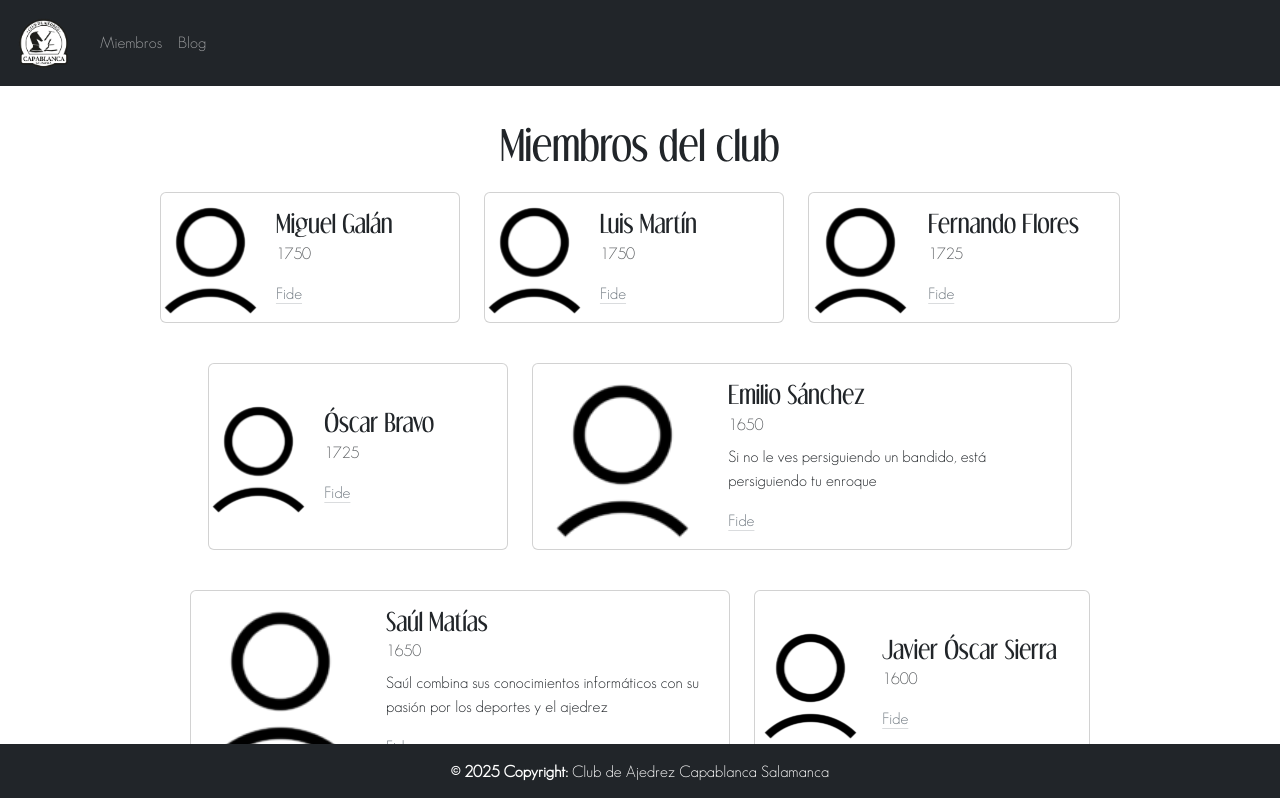
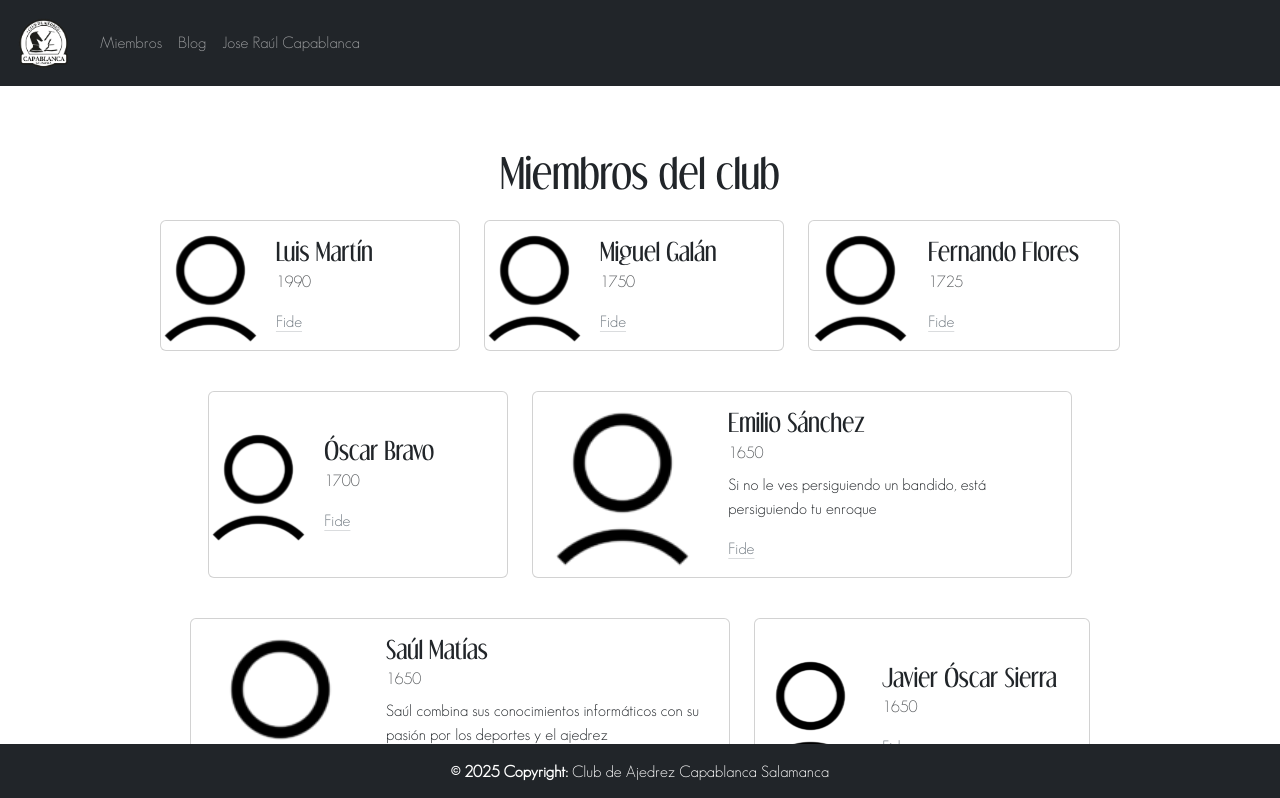
Before and after one commit to Luas6/Capablanca, an Angular app in the folder club-capablanca-salamanca/: page /miembros in a window 1280 px wide. Shown: the top 798 px of the page. Built offline with nearby package versions, Linux system fonts and the light colour scheme.

Commit message:
Retomo la web 05 octubre

```diff
--- a/club-capablanca-salamanca/src/app/app.component.css
+++ b/club-capablanca-salamanca/src/app/app.component.css
@@ -0,0 +1,3 @@
+#router-div {
+    margin-top: 76px;
+}
--- a/club-capablanca-salamanca/src/app/app.component.html
+++ b/club-capablanca-salamanca/src/app/app.component.html
@@ -12,12 +12,15 @@
         <li class="nav-item">
           <a class="nav-link" href="/blog">Blog</a>
         </li>
+        <li class="nav-item">
+          <a class="nav-link" href="/homenaje-a-capablanca">Jose Raúl Capablanca</a>
+        </li>
       </ul>
     </div>
   </div>
 </nav>
 
-<div class="my-5 py-5">
+<div id="router-div" class="py-5">
   <router-outlet></router-outlet>
 </div>
 
--- a/club-capablanca-salamanca/src/app/home/home.component.html
+++ b/club-capablanca-salamanca/src/app/home/home.component.html
@@ -1,4 +1,4 @@
-<section class="container my-4">
+<section class="container">
     <header class="my-4">
         <h1 class="text-center">Club de Ajedrez Capablanca Salamanca</h1>
     </header>
--- a/club-capablanca-salamanca/src/app/miembros/miembros.ts
+++ b/club-capablanca-salamanca/src/app/miembros/miembros.ts
@@ -2,6 +2,12 @@ import { Miembro } from "./miembro.model"
 
 export const MIEMBROS: Miembro[]=[
     {
+        nombre: "Luis Martín",
+        rating: 1990,
+        descripcion: "",
+        fideLink: "https://ratings.fide.com/profile/94711372",
+        rutaFoto: "/assets/img/miembros/avatar-default.webp"
+    },{
         nombre: "Miguel Galán",
         rating: 1750,
         descripcion: "",
@@ -9,12 +15,6 @@ export const MIEMBROS: Miembro[]=[
         rutaFoto: "/assets/img/miembros/avatar-default.webp"
     },
     {
-        nombre: "Luis Martín",
-        rating: 1750,
-        descripcion: "",
-        fideLink: "https://ratings.fide.com/profile/94711372",
-        rutaFoto: "/assets/img/miembros/avatar-default.webp"
-    },{
         nombre: "Fernando Flores",
         rating: 1725,
         descripcion: "",
@@ -23,7 +23,7 @@ export const MIEMBROS: Miembro[]=[
     },
     {
         nombre: "Óscar Bravo",
-        rating: 1725,
+        rating: 1700,
         descripcion: "",
         fideLink: "https://ratings.fide.com/profile/94705127",
         rutaFoto: "/assets/img/miembros/avatar-default.webp"
@@ -44,7 +44,7 @@ export const MIEMBROS: Miembro[]=[
     },
     {
         nombre: "Javier Óscar Sierra",
-        rating: 1600,
+        rating: 1650,
         descripcion: "",
         fideLink: "https://ratings.fide.com/profile/24509388",
         rutaFoto: "/assets/img/miembros/avatar-default.webp"
@@ -58,7 +58,7 @@ export const MIEMBROS: Miembro[]=[
     },
     {
         nombre: "Marcos Terrero",
-        rating: 1600,
+        rating: 1520,
         descripcion: "",
         fideLink: "https://ratings.fide.com/profile/523007591",
         rutaFoto: "/assets/img/miembros/avatar-default.webp"
```
